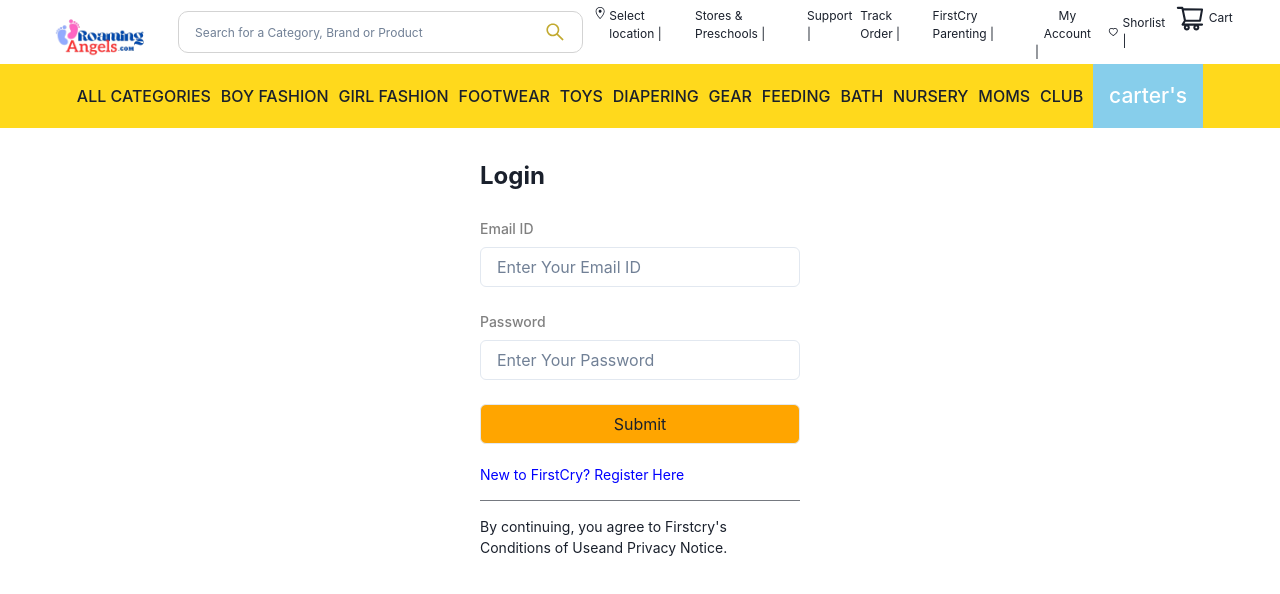
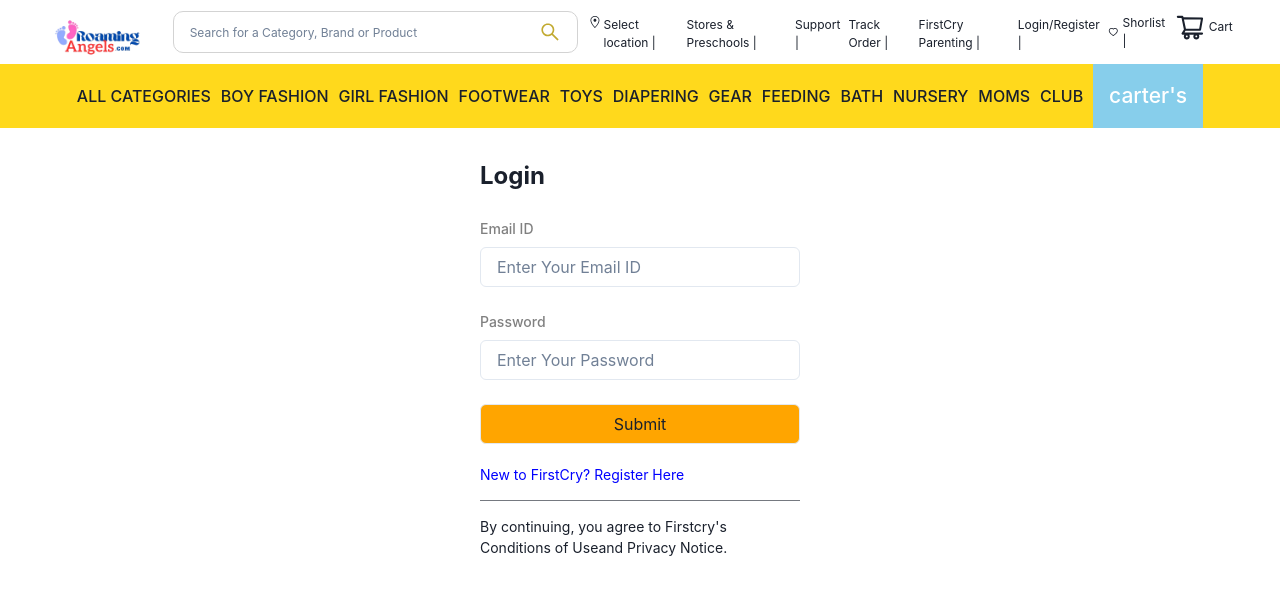
Before and after one commit to yadavarjun182/FirstCry-Clone, a React (Create React App) app in the folder frontend/: page /login in a window 1280 px wide. Shown: the top 594 px of the page. Built offline with nearby package versions, Linux system fonts and the light colour scheme.

Commit message:
navbar login

```diff
--- a/frontend/src/Components/Admin/Pages/Inventory/index.js
+++ b/frontend/src/Components/Admin/Pages/Inventory/index.js
@@ -22,7 +22,7 @@
     <Space size={20} direction="vertical">
       <HStack gap={"400px"}>
         <Heading level={4}>Inventory</Heading>
-        <Box><AddProductAdmin /></Box>
+        {/*<Box><AddProductAdmin /></Box>*/}
       </HStack>
       <table>
         <thead>
--- a/frontend/src/V_AllRouts/Allrouts.jsx
+++ b/frontend/src/V_AllRouts/Allrouts.jsx
@@ -1,9 +1,7 @@
 import React from "react";
 import AdminRegister from "../Components/Admin/AdminRegister";
-
 import { Routes, Route } from "react-router-dom";
 import AdminLogin from "../Components/Admin/AdminLogin";
-
 import { AccoutDetails } from "../pages/AccountDetails/AccoutDetails";
 import { Login } from "../pages/Authantication/Login";
 import { Register } from "../pages/Authantication/signup";
@@ -24,12 +22,10 @@
       <Route path="/" element={<Home />}></Route>
       <Route path="/login" element={<Login />}></Route>
       <Route path="/register" element={<Register />}></Route>
-
       <Route path="/cart" element={<Cart />}></Route>
       <Route path="/accountdetails" element={AccoutDetails}></Route>
       <Route path="/products" element={<ProductsPage />}></Route>
       <Route path="/adminlogin" element={<AdminLogin />}></Route>
-
       <Route path="/adminregister" element={<AdminRegister />}></Route>
       <Route path="/admindashboard" element={<AdminDashboard />}></Route>
       <Route path="/admins" element={<Dashboard />}></Route>
--- a/frontend/src/components/Navbar.jsx
+++ b/frontend/src/components/Navbar.jsx
@@ -21,7 +21,7 @@
 import { Link } from "react-router-dom";
 import Navbar2 from "./Navbar2";
 import NavLink from "./NavLink";
-import { useState } from "react";
+import { useEffect, useState } from "react";
 
 const Links = [
   { name: "BOYS FASHION", id: "/" },
@@ -34,9 +34,16 @@
 
 export default function Navbar() {
   const { isOpen, onOpen, onClose } = useDisclosure();
-  const [login, Setlogout] = useState(false)
+    //const [login,Setlogout]=useState(false)
+    const token=localStorage.getItem("token")
+    //useEffect=(() =>
+    //{
+
+    //},[token])
   const handlelogout = () => {
-    Setlogout(true)
+    //Setlogout(true)
+      localStorage.clear()
+      window.location.reload()
   }
 
   return (
@@ -72,7 +79,7 @@
               <ListItem pt={1}>Support |</ListItem>
               <ListItem pt={1}>Track Order |</ListItem>
               <ListItem pt={1}>FirstCry Parenting |</ListItem>
-              {login ? <Link to={'/login'}>
+              {!token ? <Link to={'/login'}>
                 <ListItem pt={1}>Login/Register |</ListItem></Link> : <Box pt={1}><Menu>
                   <MenuButton righticon={<ChevronDownIcon />}>
                     My Account
--- a/frontend/src/pages/Authantication/Login.jsx
+++ b/frontend/src/pages/Authantication/Login.jsx
@@ -14,7 +14,6 @@
   const toast = useToast()
 
   const GotoLogin = async (payload) => {
-    //console.log(payload)
     fetch('http://localhost:7300/users/login', {
       method: 'POST',
       headers: {
```
